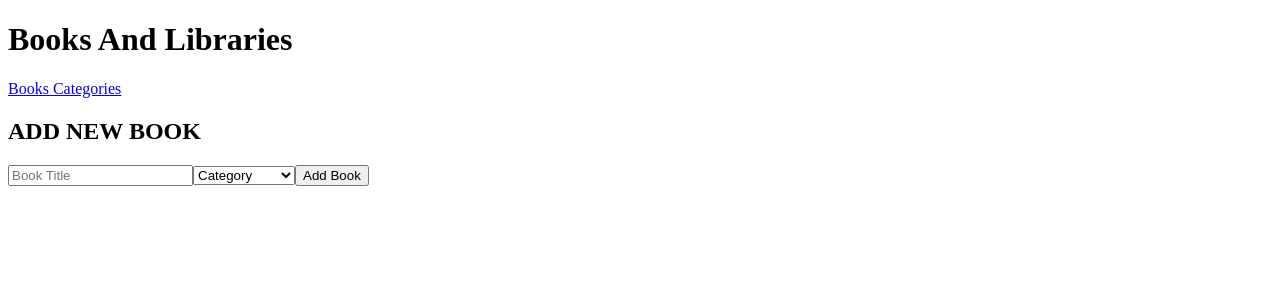
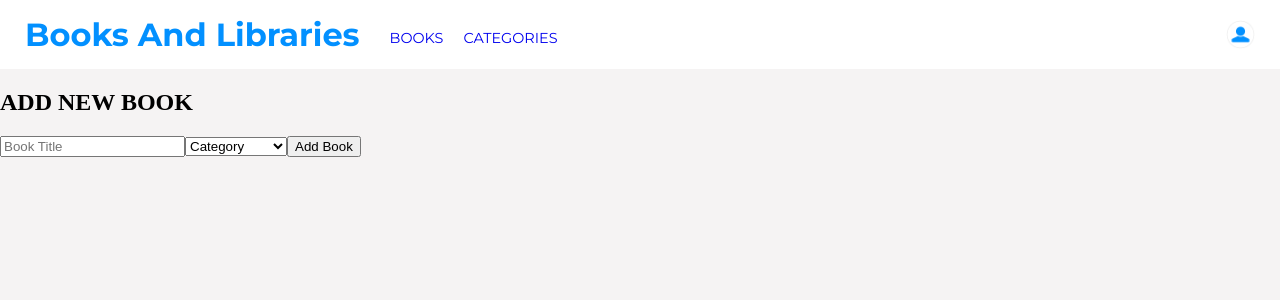
Before and after one commit to BenjaminSemah/books-and-libraries, a React (Create React App) app: page / in a window 1280 px wide. Shown: the top 300 px of the page. Built offline with nearby package versions, Linux system fonts and the light colour scheme; no server answers.

Commit message:
Add styles to the Header component

```diff
--- a/src/components/Header.js
+++ b/src/components/Header.js
@@ -1,15 +1,17 @@
 import React from 'react';
 import { Outlet, Link } from 'react-router-dom';
+import profileIcon from '../images/profile-icon.png';
 
 const Header = () => (
-  <header>
+  <header className="header">
     <div className="inside--header">
       <h1>Books And Libraries</h1>
       <nav className="nav--links">
-        <Link className="nav--item" to="/">Books </Link>
-        <Link className="nav--item" to="/categories">Categories </Link>
+        <Link className="nav--item" to="/">BOOKS </Link>
+        <Link className="nav--item" to="/categories">CATEGORIES </Link>
       </nav>
     </div>
+    <img src={profileIcon} alt="profile icon" />
     <Outlet />
   </header>
 );
--- a/src/index.css
+++ b/src/index.css
@@ -1,3 +1,44 @@
+@import url('https://fonts.googleapis.com/css2?family=Montserrat:wght@400;700;800&display=swap');
+
 body {
+  margin: 0;
+  padding: 0;
+  background-color: rgb(245, 243, 243);
+}
+
+.header {
+  display: flex;
+  align-items: center;
+  justify-content: space-between;
+  padding: 15px 25px;
   background-color: white;
+  font-family: 'Montserrat', sans-serif;
 }
+
+
+.inside--header {
+  display: flex;
+  align-items: center;
+  gap: 30px;
+}
+
+h1 {
+  margin: 0;
+  color: #0290ff;
+}
+
+.nav--links {
+  font-size: 0.9em;
+  margin-top: 7px;
+  display: flex;
+  gap: 20px;
+}
+
+.nav--item {
+  text-decoration: none;
+}
+
+.header img {
+  width: 1.8rem;
+  height: 1.8rem;
+}
```
Also changed, not shown: src/images/profile-icon.png (added).
